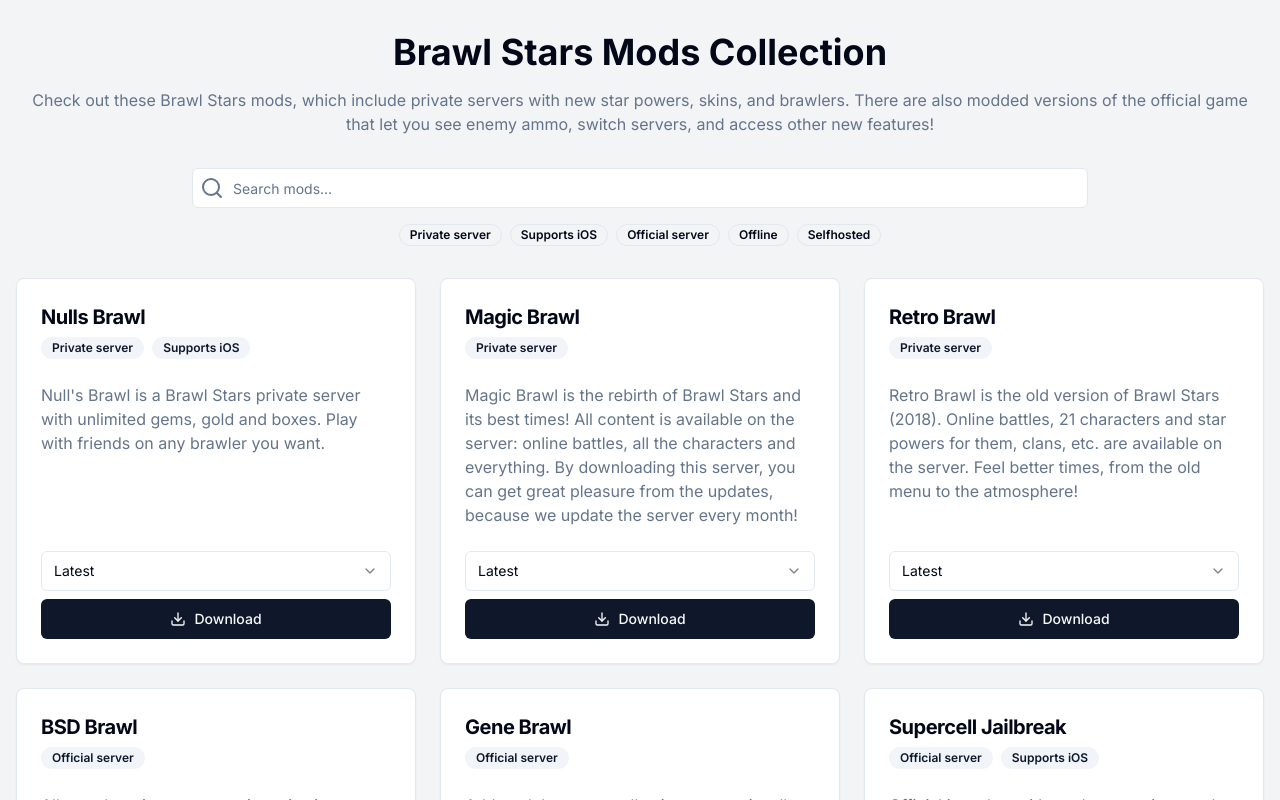
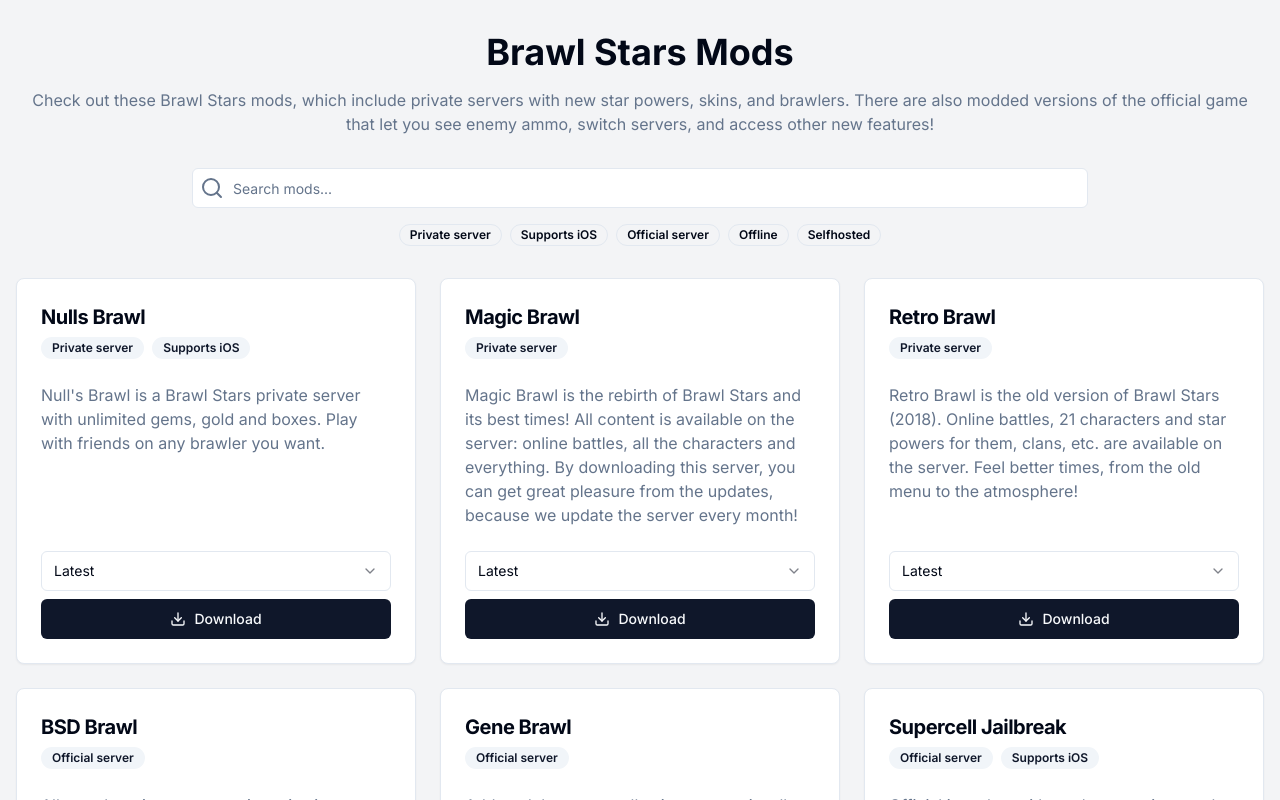
Before and after one commit to natesworksdev/brawlmods, a Next.js app: page / in a window 1280 px wide. Shown: the top 800 px of the page. Built offline with nearby package versions, Linux system fonts and the light colour scheme.

Commit message:
Remove collection from name

```diff
--- a/app/layout.tsx
+++ b/app/layout.tsx
@@ -5,7 +5,7 @@ import { Inter } from 'next/font/google'
 const inter = Inter({ subsets: ['latin'] })
 
 export const metadata: Metadata = {
-  title: 'Brawl Stars Mods Collection',
+  title: 'Brawl Stars Mods',
   description: 'Explore and download mods for Brawl Stars',
 }
 
--- a/app/page.tsx
+++ b/app/page.tsx
@@ -292,7 +292,7 @@ export default function Home() {
   return (
     <div className="flex flex-col min-h-screen bg-gray-100 dark:bg-gray-900">
       <main className="flex-grow container mx-auto px-4 py-8">
-        <h1 className="text-4xl font-bold text-center mb-4">Brawl Stars Mods Collection</h1>
+        <h1 className="text-4xl font-bold text-center mb-4">Brawl Stars Mods</h1>
         <p className="text-center text-muted-foreground mb-8">
         Check out these Brawl Stars mods, which include private servers with new star powers, skins, and brawlers. There are also modded versions of the official game that let you see enemy ammo, switch servers, and access other new features!
         </p>
```
